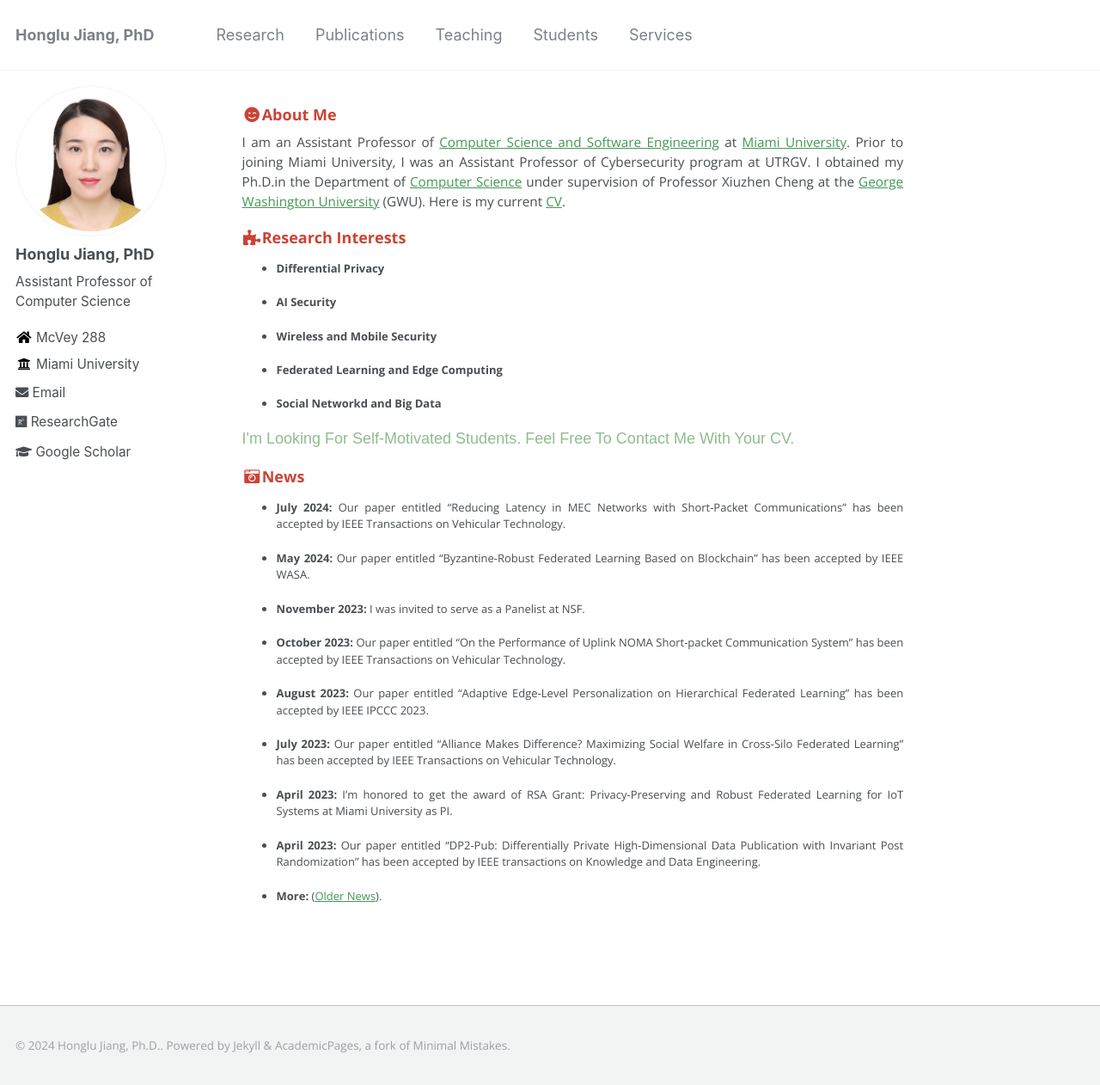
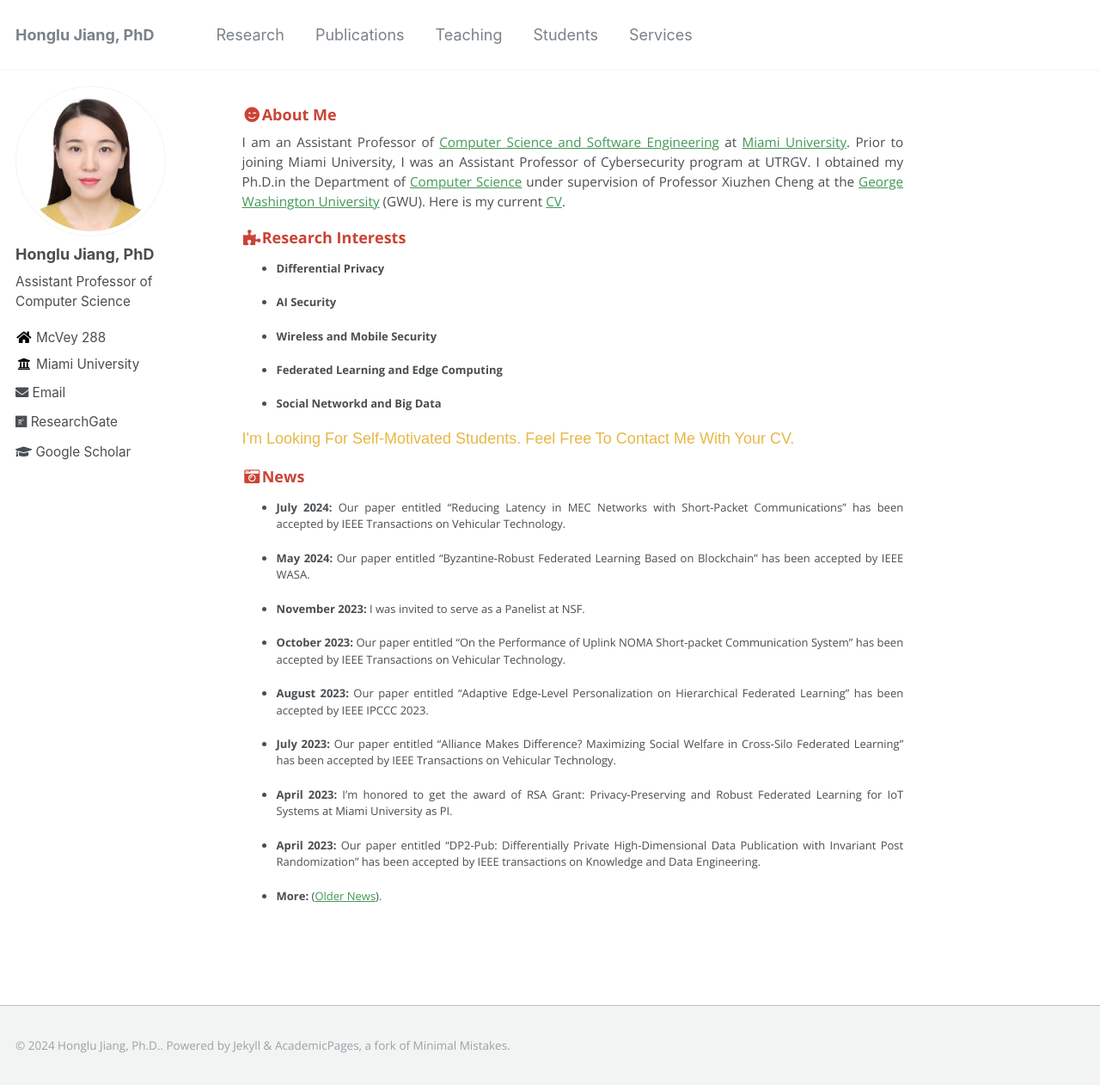
Before and after one commit to hljiang0720/hljiang.github.io, a Jekyll site: the page built from _pages/about.md, in a window 1280 px wide and 1262 px high. Shown: the whole window at 86% size. Built offline with Jekyll 4.4.1, drawn with Linux system fonts in a browser that asks for light colours.

Commit message:
Update about.md

```diff
--- a/_pages/about.md
+++ b/_pages/about.md
@@ -27,7 +27,7 @@
 
 * **Social Networkd and Big Data**
 
-<p><font face="Arial" size="+1" color="#8fbc8f">I'm Looking For Self-Motivated Students. Feel Free To Contact Me With Your CV.</font></p>
+<p><font face="Arial" size="+1" color="#e7b846">I'm Looking For Self-Motivated Students. Feel Free To Contact Me With Your CV.</font></p>
 
 ### <i class="fa fa-fw fa-camera-retro" aria-hidden="true" style="color:#cb4335"></i><font color="#cb4335">News</font>
 
```
